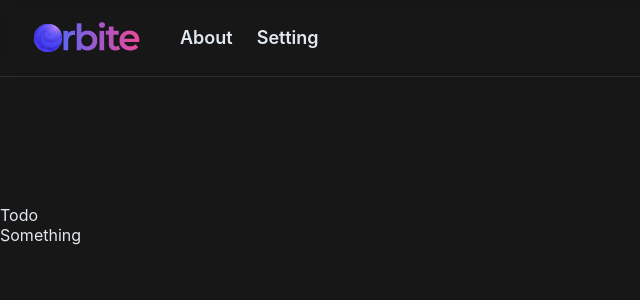
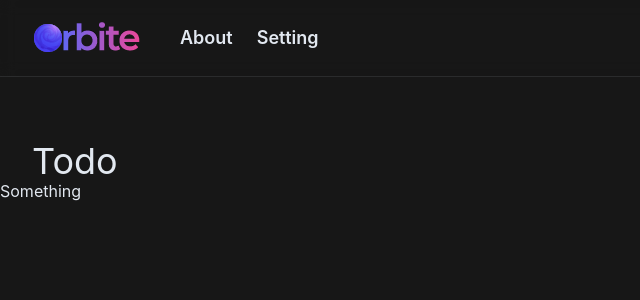
Before and after one commit to richardnguyen99/orbite, a React (Vite) app: page / in a window 1280 px wide. Shown: the top 300 px of the page, without its empty margins (0-640 px from the left). Built offline with nearby package versions, Linux system fonts and the light colour scheme.

Commit message:
Disable newline keypress on Editable Component

```diff
--- a/src/components/Todo/Title.tsx
+++ b/src/components/Todo/Title.tsx
@@ -1,4 +1,11 @@
-import { useState, FC, HTMLAttributes } from "react";
+import classNames from "classnames";
+import {
+  useState,
+  FC,
+  HTMLAttributes,
+  useCallback,
+  KeyboardEvent,
+} from "react";
 
 export interface TodoTitleProps {
   initialTitle?: string;
@@ -8,11 +15,47 @@ const TodoTitle: FC<TodoTitleProps & HTMLAttributes<HTMLHeadingElement>> = ({
   initialTitle,
   ...args
 }) => {
-  const [title, setTitle] = useState(initialTitle);
+  const [title, setTitle] = useState(initialTitle || "");
+
+  const trimEscapeCharacters = (str: string) => {
+    return str
+      .replace(/&nbsp;/g, "")
+      .replace(/&amp;/g, "&")
+      .replace(/&gt;/g, ">")
+      .replace(/&lt;/g, "<");
+  };
+
+  const disableNewlines = useCallback(
+    (event: KeyboardEvent<HTMLHeadingElement>) => {
+      const keyCode = event.key || event.which;
+
+      // If the user presses the Enter key
+      if (keyCode == 13 || keyCode === "Enter") {
+        // Prevent the component from inserting a line break
+        event.preventDefault();
+        // Unfocus the component (no more typing).
+        event.currentTarget.blur();
+      }
+    },
+    []
+  );
+
+  const getContentEditableClassNames = () => {
+    return classNames({
+      "text-xl md:text-2xl lg:text-4xl": true,
+      "focus:outline-none": true,
+    });
+  };
 
   return (
-    <h1 {...args} contentEditable={true} suppressContentEditableWarning={true}>
-      {title}
+    <h1
+      {...args}
+      contentEditable={true}
+      suppressContentEditableWarning={true}
+      onKeyDown={disableNewlines}
+      className={getContentEditableClassNames()}
+    >
+      {trimEscapeCharacters(title)}
     </h1>
   );
 };
--- a/src/routes/root.tsx
+++ b/src/routes/root.tsx
@@ -14,8 +14,9 @@ const Root: CFC<HTMLDivElement> = () => {
   return (
     <Layout>
       <Container>
-        <div className="mt-32" />
-        <Todo />
+        <div className="mt-16 px-4 lg:px-8">
+          <Todo />
+        </div>
       </Container>
     </Layout>
   );
```
